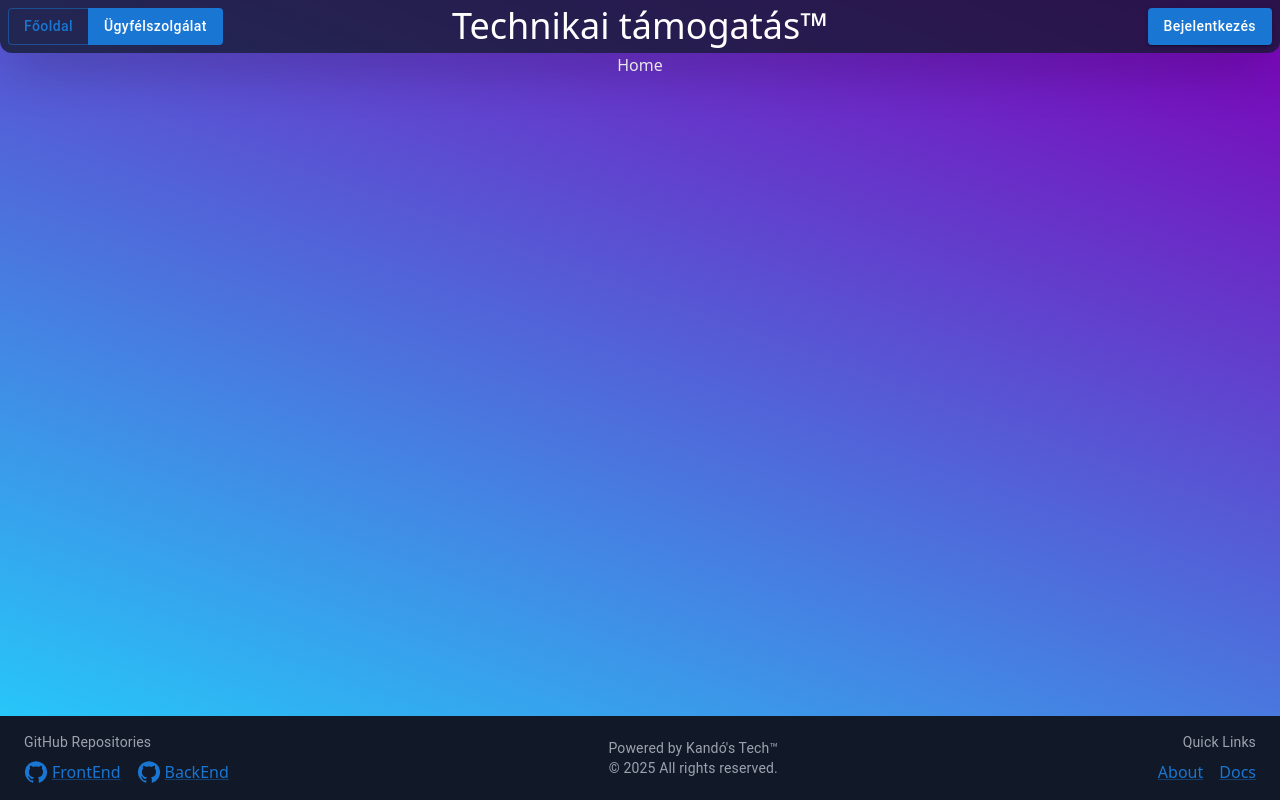
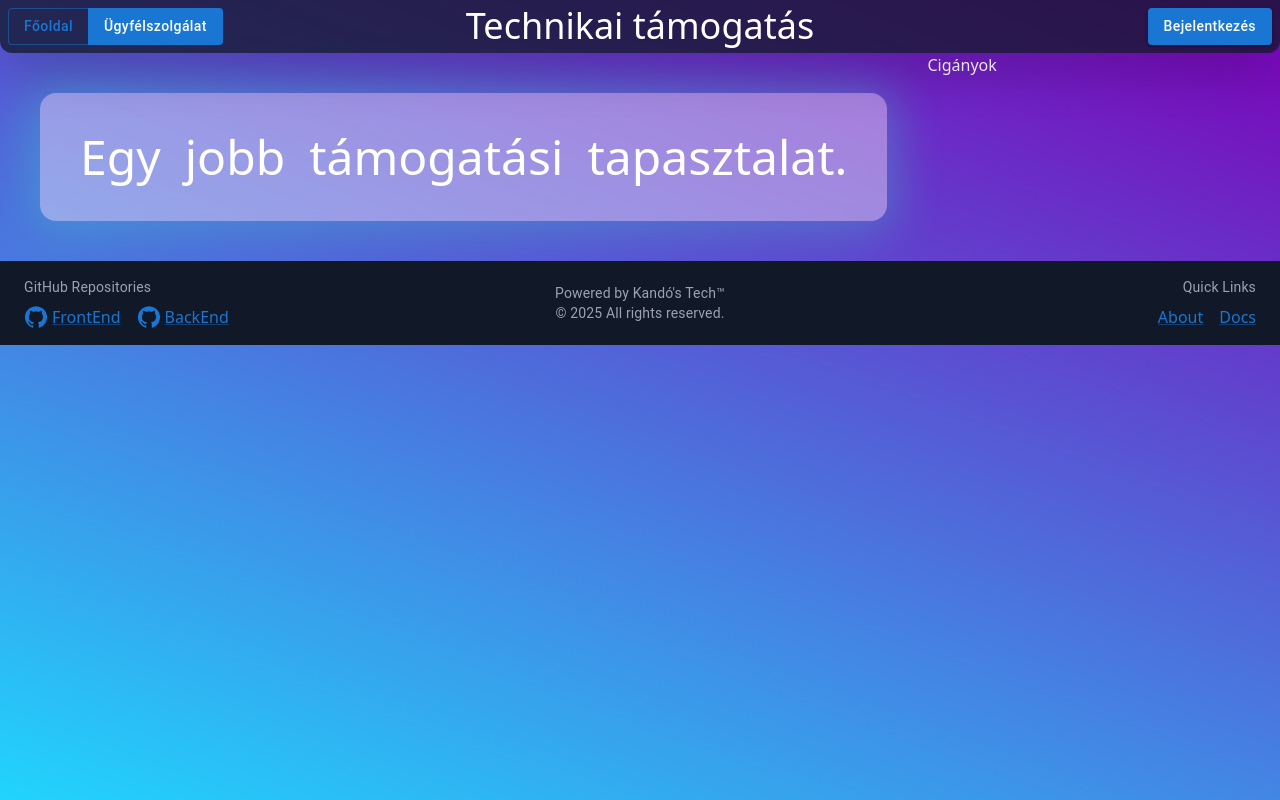
Before and after one commit to balhun/techsupport, a React (Vite) app: page / in a window 1280 px wide. Built offline with nearby package versions, Linux system fonts and the light colour scheme; no server answers.

Commit message:
Co-authored-by: Hunor Balázs <balhun@users.noreply.github.com> Little homepage +notfound +footer+admin+ticket

```diff
--- a/src/App.jsx
+++ b/src/App.jsx
@@ -12,6 +12,8 @@ import OpenTicket from "./pages/OpenTicket.jsx";
 import Profile from "./pages/Profile.jsx";
 import ResetPassword from "./pages/ResetPassword.jsx";
 import About from './pages/About.jsx';
+import Admin from "./pages/Admin.jsx";
+import Notfound from "./pages/Notfound.jsx";
 
 
 export const app = initializeApp(firebaseConfig);
@@ -44,7 +46,9 @@ function App() {
       { path: "/openticket", element: <OpenTicket user={user} /> },
       { path: "/profile", element: <Profile user={user} auth={auth} logout={logout} setUser={setUser} /> },
       { path: "/forgotpassword", element: <ResetPassword auth={auth}/>},
-      { path: "/about" , element: <About/>}
+      { path: "/about" , element: <About/>},
+      { path: "/admin" , element: <Admin/>},
+      { path: "*" , element: <Notfound/>}
     ]}
   ]);
 
--- /dev/null
+++ b/src/pages/Admin.jsx
@@ -0,0 +1,7 @@
+import React from 'react'
+
+export default function Admin() {
+  return (
+    <div>Admin</div>
+  )
+}
--- a/src/pages/Home.jsx
+++ b/src/pages/Home.jsx
@@ -1,7 +1,18 @@
 import React from 'react'
 
+//<p className='text-xl'>Bármilyen eszköz. Bármilyen probléma. Bármikor.</p><p>Akárhogyan ahogy akarod. Elégedettséged garantált.*</p>
 export default function Home() {
   return (
-    <div className='text-white text-center'>Home</div>
+    <div className='text-white flex justify-evenly'>
+      <div className='island glowing m-10 p-7 flex gap-10 w-fit'>
+      <h1 className="flex flex-col text-5xl md:flex-row">
+        <span className="p-3 transition-colors duration-700 ease-in-out hover:bg-orange-400 hover:rounded-lg">Egy</span>
+        <span className="p-3 transition-colors duration-700 ease-in-out hover:bg-orange-400 hover:rounded-lg">jobb</span>
+        <span className="p-3 transition-colors duration-700 ease-in-out hover:bg-orange-400 hover:rounded-lg">támogatási</span>
+        <span className="p-3 transition-colors duration-700 ease-in-out hover:bg-orange-400 hover:rounded-lg">tapasztalat.</span>
+      </h1>
+      </div>
+      <div className='w-1/2'>Cigányok</div>
+    </div>
   )
 }
--- /dev/null
+++ b/src/pages/Notfound.jsx
@@ -0,0 +1,9 @@
+import React from 'react'
+
+export default function Notfound() {
+  return (
+    <div>
+        Bad Gateaway:404
+    </div>
+  )
+}
--- a/src/pages/OpenTicket.jsx
+++ b/src/pages/OpenTicket.jsx
@@ -1,9 +1,10 @@
 import React, { useState } from "react";
-import { Button, Typography, Box,Link } from "@mui/material";
+import { Button, Typography, Box,Link, } from "@mui/material";
 
 
 export default function OpenTicket({ user }) {
   const [text, setText] = useState("");
+  const [tema,setTema]=useState("")
   const maxLength = 512;
 
   const Change = (event) => {
@@ -21,8 +22,9 @@ export default function OpenTicket({ user }) {
         }
         {user ? (
           <>
-            <Box>
-              <textarea  value={text} onChange={Change} rows="11" className="w-full border resize-none border-gray-300 rounded-lg p-2 focus:outline-none focus:ring-2 focus:ring-blue-500" placeholder="Problémád ide írd..."></textarea>
+            <Box >
+              <textarea value={tema}  rows="1" className="w-full mt-4 border resize-none border-gray-300 rounded-lg p-2 focus:outline-none focus:ring-2 focus:ring-blue-500" placeholder="Téma"></textarea>
+              <textarea  value={text} onChange={Change} rows="11" className="w-full mt-4 border resize-none border-gray-300 rounded-lg p-2 focus:outline-none focus:ring-2 focus:ring-blue-500" placeholder="Problémád ide írd..."></textarea>
               <Typography variant="body2" align="right" className="text-gray-500 mt-1">Betűszám: {text.length}/{maxLength} </Typography>
             </Box>
             <Box display="flex" justifyContent="center">
--- a/src/pages/RespFooter.jsx
+++ b/src/pages/RespFooter.jsx
@@ -9,7 +9,7 @@ export default function RespFooter() {
   useEffect(() => {
     const Scroll = () => {
       if (!isLargeScreen) {
-        setShowFooter(window.scrollY > 100); // Show footer after scrolling 200px
+        setShowFooter(window.scrollY > 100);
       }
     };
 
@@ -18,18 +18,18 @@ export default function RespFooter() {
   }, [isLargeScreen]);
 
   return (
-    <footer className={`fixed bottom-0 left-0 w-full  bg-gray-900 text-white transition-transform duration-300 ease-in-out ${isLargeScreen || showFooter ? "translate-y-0" : "translate-y-full"}`}>
+    <footer className={`bottom-0 left-0 w-full  bg-gray-900 text-white transition-transform duration-300 ease-in-out ${isLargeScreen || showFooter ? "translate-y-0" : "translate-y-full"}`}>
       <Container maxWidth="full" className="py-4 justify-between">
         <Stack direction="row" spacing={4} justifyContent="space-between" alignItems="center">
           <Stack direction="column" spacing={1} >
             <Typography variant="body2" className="text-gray-400">GitHub Repositories</Typography>
-            <Stack direction="row" spacing={2}>
+            <Stack direction={!isLargeScreen ? "column" : "row"} spacing={2}>
               <Link href="https://github.com/balhun/techsupport" target="_blank" rel="noopener"  className="text-gray-300 hover:text-gray-100 flex items-center"><GitHubIcon className="mr-1" /> FrontEnd</Link>
               <Link href="https://github.com/YoSlurP/TechBackend" target="_blank" rel="noopener" className="text-gray-300 hover:text-gray-100 flex items-center" ><GitHubIcon className="mr-1" /> BackEnd</Link>
             </Stack>
           </Stack>
           <Stack direction="column" spacing={1} alignItems="center" className="right-3">
-            <Typography variant="body2" className="text-gray-400 text-center   bottom-1/2 right-3 ">Powered by Kandó's Tech™ <br /> © 2025 All rights reserved.</Typography>
+            <Typography variant="body2" className="text-gray-400 text-center   absolute top-1/2 left-1/2 -translate-x-1/2 -translate-y-1/2 ">Powered by Kandó's Tech™ <br /> © 2025 All rights reserved.</Typography>
           </Stack>
           <Stack direction="column" spacing={1} alignItems="flex-end" >
             <Typography variant="body2" className="text-gray-400">Quick Links</Typography>
--- a/src/pages/RespMenu.jsx
+++ b/src/pages/RespMenu.jsx
@@ -77,7 +77,7 @@ export default function RespMenu({ user, setUser, logout }) {
         </Stack>
       )}
       {/* <div className='absolute top-0 left-0 flex justify-center items-center'> */}
-        <h1 className={`text-3xl md:text-4xl h-max w-max absolute top-1/2 left-1/2 -translate-x-1/2 -translate-y-1/2`}>Technikai támogatás™</h1>
+        <h1 className={`text-3xl md:text-4xl h-max w-max absolute top-1/2 left-1/2 -translate-x-1/2 -translate-y-1/2`}>Technikai támogatás</h1>
       {/* </div> */}
       <Stack direction="row" gap={2} alignItems="center">
         {user ? (
```
